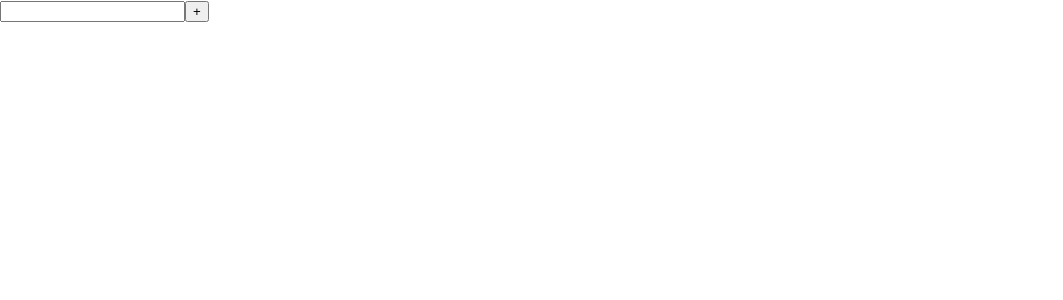
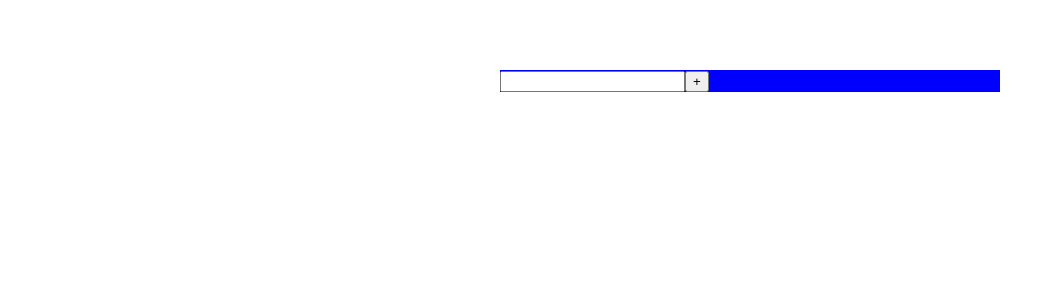
Before and after one commit to kwongihyeon/todolist, a React (Create React App) app: page / in a window 1280 px wide. Shown: the top 300 px of the page, without its empty margins (0-1063 px from the left). Built offline with nearby package versions, Linux system fonts and the light colour scheme.

Commit message:
일단 완성..?

```diff
--- a/src/App.css
+++ b/src/App.css
@@ -38,7 +38,20 @@
 }
 
 .main {
-  width: 80%;
-  weight: 100%;
-  color: black;
+  margin-top: 70px;
+  margin-left: 500px;
+  width: 500px;
+  height: 100%;
+  background-color: skyblue;
 }
+
+.input {
+  width: 500px;
+  height: 20%;
+  background-color: blue;
+}
+
+.check {
+  width: 20px;
+  height: 20px;
+}
--- a/src/App.js
+++ b/src/App.js
@@ -13,16 +13,30 @@ function App() {
   };
 
   const onclick = () => {
-    let cp = [...list, { id: number, text: add }];
+    let cp = [
+      ...list,
+      {
+        id: number,
+        text: add,
+        switch: false,
+      },
+    ];
     Setnumber(number + 1);
     Setlist(cp);
     Setadd("");
   };
 
-  const ondelete = (id) => {
+  /*   const ondelete = (id) => {
     let cp2 = [...list];
     let dt = cp2.filter((cp2) => id !== cp2.id);
     Setlist(dt);
+  }; */
+
+  const checkclick = (id) => {
+    const sibal = list.map((n) =>
+      n.id === id ? { ...n, switch: !n.switch } : n
+    );
+    Setlist(sibal);
   };
 
   const onupdate = (id) => {
@@ -38,13 +52,18 @@ function App() {
 
   return (
     <div className="main">
-      <div>
+      <div className="input">
         <input value={add} onChange={onchange}></input>
         <button onClick={onclick}>+</button>
       </div>
       <div>
         {list.map((n, index) => (
-          <Mycompo n={n} ondelete={ondelete} onupdate={onupdate} key={n.id} />
+          <Mycompo
+            n={n}
+            checkclick={checkclick}
+            onupdate={onupdate}
+            key={n.id}
+          />
         ))}
       </div>
     </div>
--- a/src/Mycompo.js
+++ b/src/Mycompo.js
@@ -1,16 +1,19 @@
 import React from "react";
 
-const Mycompo = ({ n, ondelete, onupdate }) => {
+const Mycompo = ({ n, checkclick, onupdate, on }) => {
+  const style = n.switch
+    ? { fontSize: "20px", color: "white" }
+    : { fontSize: "15px", color: "blue" };
+
   return (
     <div>
-      <span>{n.text}</span>
+      <span style={style}>{n.text}</span>
       <button
+        className="check"
         onClick={() => {
-          ondelete(n.id);
+          checkclick(n.id);
         }}
-      >
-        x
-      </button>
+      ></button>
       <button
         onClick={() => {
           onupdate(n.id);
```
